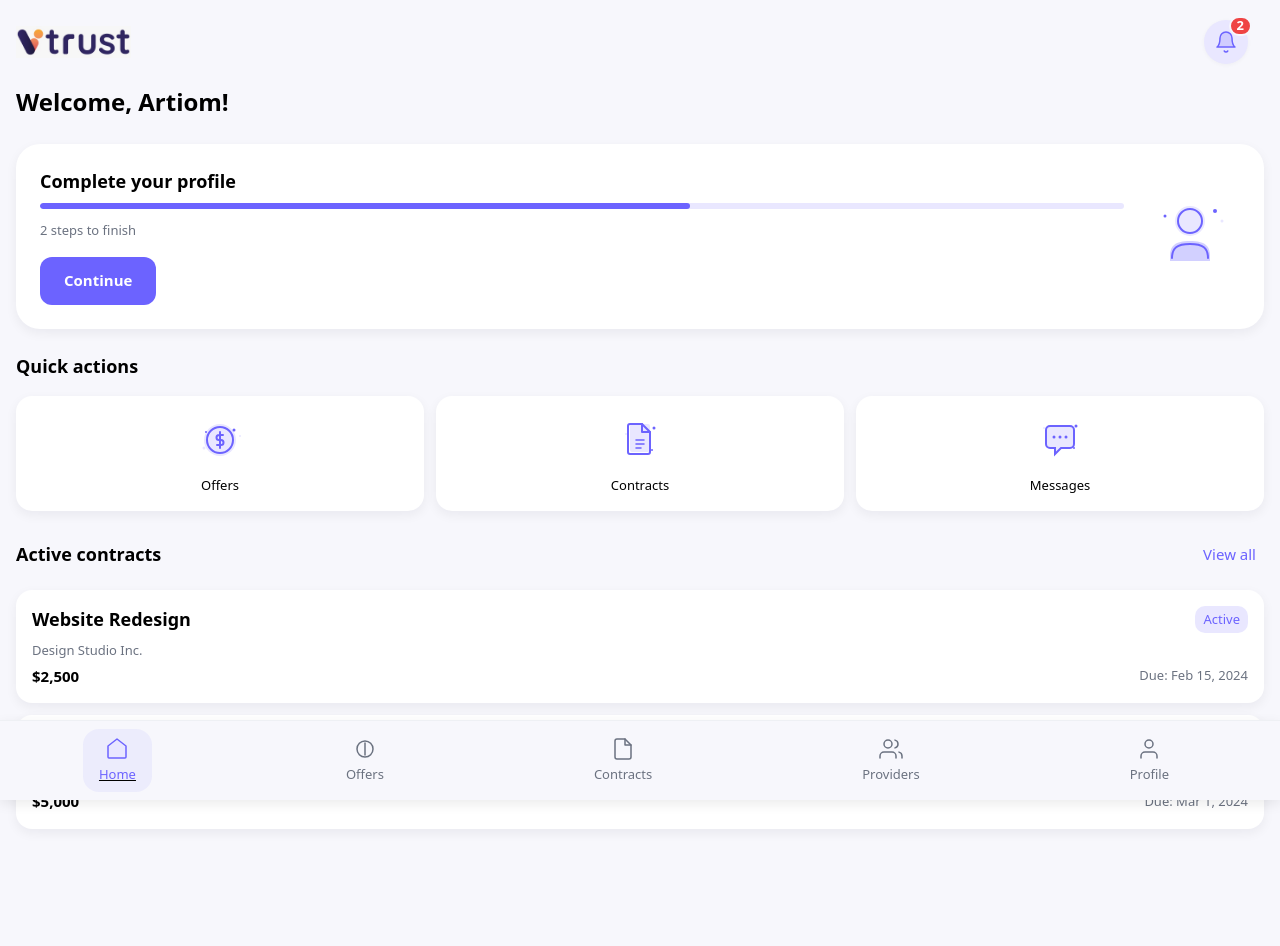
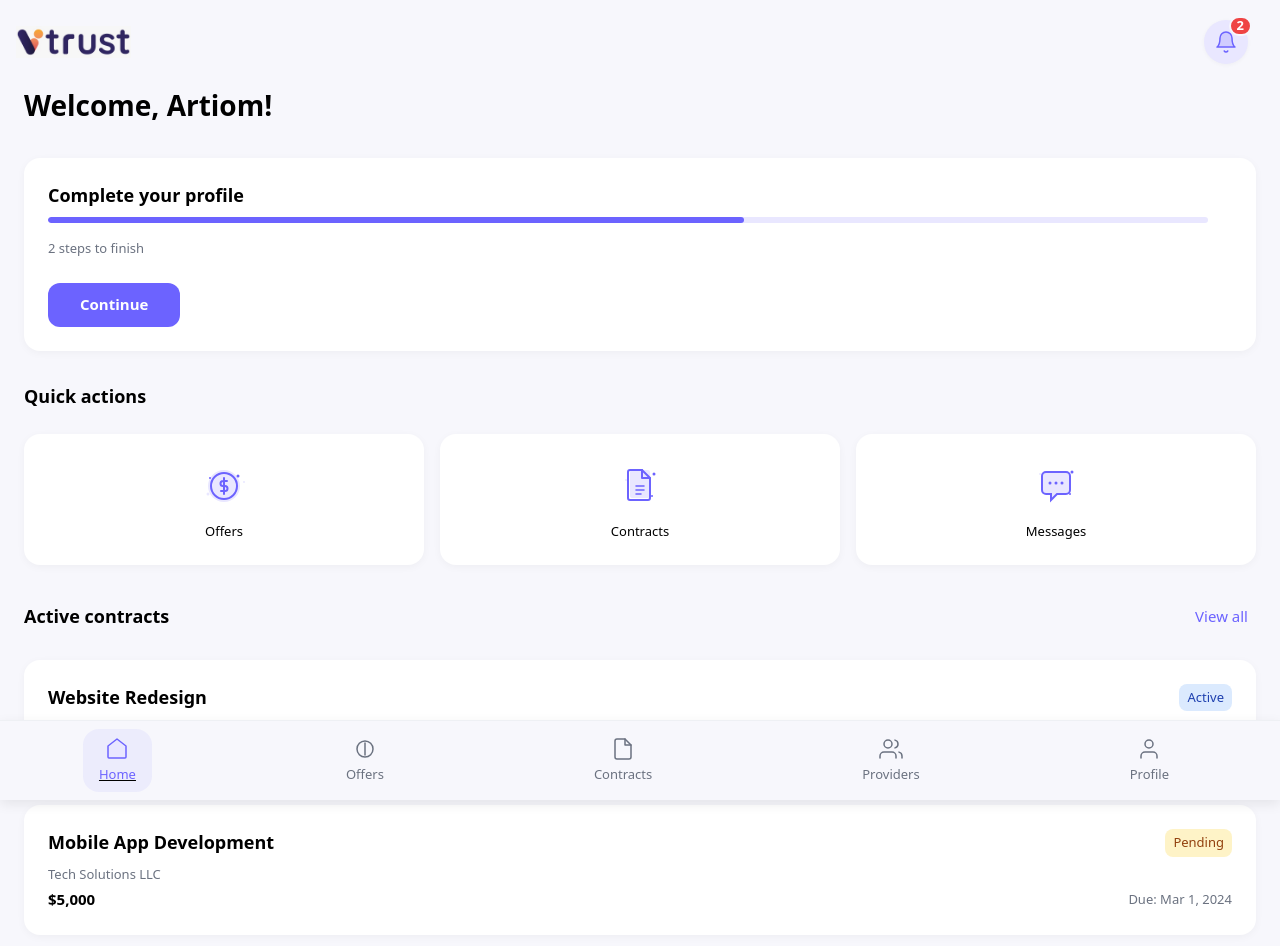
Before and after one commit to darkarki83/wireframe-app, a React (Vite) app: page /main in a window 1280 px wide. Shown: the top 946 px of the page. Built offline with nearby package versions, Linux system fonts and the light colour scheme.

Commit message:
Menu update + main page

```diff
--- a/src/app/routes.tsx
+++ b/src/app/routes.tsx
@@ -63,7 +63,7 @@
       </div>
 
       {/* Bottom Navigation */}
-      <nav className="fixed bottom-0 left-0 right-0 bg-base-background border-t border-base-border flex justify-around py-sm shadow-md">
+      <nav className="fixed bottom-0 left-0 right-0 bg-base-background border-t border-base-border flex justify-around items-center py-sm shadow-md">
         <NavLink to="/main">
           {({ isActive }) => (
             <div className={`flex flex-col items-center gap-xs px-md py-sm rounded-lg transition-all duration-200 ${isActive ? 'text-primary-main bg-primary-subtle' : 'text-text-secondary'
--- a/src/pages/main/MainPage.tsx
+++ b/src/pages/main/MainPage.tsx
@@ -1,6 +1,5 @@
 import React from 'react'
 import { useNavigate } from 'react-router-dom'
-import { colors, typography, spacing, shadows, borderRadius, components } from '../../lib/designTokens'
 
 const MainPage: React.FC = () => {
   const navigate = useNavigate()
@@ -11,184 +10,93 @@
     { id: 2, title: 'Mobile App Development', provider: 'Tech Solutions LLC', status: 'pending', amount: '$5,000', dueDate: 'Mar 1, 2024' },
   ]
 
-  const getStatusStyle = (status: string) => {
-    const statusMap: Record<string, { bg: string; text: string }> = {
-      active: colors.state.active,
-      pending: colors.state.pending,
-      completed: colors.state.completed,
+  const getStatusClasses = (status: string) => {
+    const statusMap: Record<string, string> = {
+      active: 'bg-state-active-bg text-state-active-text',
+      pending: 'bg-state-pending-bg text-state-pending-text',
+      completed: 'bg-state-completed-bg text-state-completed-text',
     }
-    return statusMap[status.toLowerCase()] || colors.state.draft
+    return statusMap[status.toLowerCase()] || 'bg-state-draft-bg text-state-draft-text'
   }
 
   return (
-    <div style={{
-      minHeight: '100vh',
-      background: colors.base.background,
-      paddingBottom: '80px',
-    }}>
+    <div className="min-h-screen bg-base-background pb-20">
       {/* Welcome Header */}
-      <div style={{
-        padding: `0 ${spacing.lg} ${spacing.xl}`,
-      }}>
-        <h1 style={{
-          fontSize: typography.fontSize.h1,
-          fontWeight: typography.fontWeight.semibold,
-          color: colors.text.primary,
-          margin: 0,
-        }}>
+      <div className="px-lg pb-xl">
+        <h1 className="text-h1 font-semibold text-text-primary m-0">
           Welcome, Artiom!
         </h1>
       </div>
 
       {/* Hero Banner Card - "Finish your profile" style */}
-      <div style={{
-        padding: `0 ${spacing.lg} ${spacing.xl}`,
-      }}>
-        <div style={{
-          ...components.hero,
-          display: 'flex',
-          alignItems: 'center',
-          gap: spacing.lg,
-          background: colors.base.surface,
-        }}>
+      <div className="px-lg pb-xl">
+        <div className="flex items-center gap-lg bg-base-surface p-lg rounded-lg shadow-base">
           {/* Left side - Content */}
-          <div style={{ flex: 1 }}>
-            <h2 style={{
-              fontSize: typography.fontSize.h2,
-              fontWeight: typography.fontWeight.semibold,
-              color: colors.text.primary,
-              margin: 0,
-              marginBottom: spacing.sm,
-            }}>
+          <div className="flex-1">
+            <h2 className="text-h2 font-semibold text-text-primary m-0 mb-sm">
               Complete your profile
             </h2>
 
             {/* Progress bar */}
-            <div style={{
-              background: colors.primary.light,
-              height: '6px',
-              borderRadius: '3px',
-              marginBottom: spacing.md,
-              overflow: 'hidden',
-            }}>
-              <div style={{
-                background: colors.primary.main,
-                height: '100%',
-                width: '60%',
-                borderRadius: '3px',
-              }} />
+            <div className="bg-primary-light h-1.5 rounded-sm mb-md overflow-hidden">
+              <div className="bg-primary-main h-full w-3/5 rounded-sm" />
             </div>
 
-            <p style={{
-              fontSize: typography.fontSize.caption,
-              color: colors.text.secondary,
-              margin: 0,
-              marginBottom: spacing.lg,
-            }}>
+            <p className="text-caption text-text-secondary m-0 mb-lg">
               2 steps to finish
             </p>
 
             <button
               onClick={() => navigate('/user/edit')}
-              style={{
-                ...components.button.primary,
-                padding: `0 ${spacing.xl}`,
-                cursor: 'pointer',
-                border: 'none',
-                fontSize: typography.fontSize.body,
-                fontWeight: typography.fontWeight.semibold,
-              }}
+              className="bg-primary-main hover:bg-primary-hover text-text-inverse h-11 rounded-md px-xl cursor-pointer border-none text-body font-semibold transition-colors duration-200"
             >
               Continue
             </button>
           </div>
 
           {/* Right side - Illustration (duotone style) */}
-          <div style={{
-            width: '100px',
-            height: '100px',
-            flexShrink: 0,
-          }}>
+          <div className="w-25 h-25 flex-shrink-0">
             <svg viewBox="0 0 100 100" fill="none">
               {/* Duotone illustration - simplified user/profile icon */}
-              <circle cx="50" cy="35" r="15" fill={colors.primary.light} />
-              <path d="M30 70 C30 60, 35 55, 50 55 C65 55, 70 60, 70 70 L70 75 L30 75 Z" fill={colors.primary.main} opacity="0.3" />
-              <circle cx="50" cy="35" r="12" stroke={colors.primary.main} strokeWidth="2" fill="none" />
-              <path d="M32 72 C32 62, 37 58, 50 58 C63 58, 68 62, 68 72" stroke={colors.primary.main} strokeWidth="2" strokeLinecap="round" fill="none" />
+              <circle cx="50" cy="35" r="15" fill="#E9E7FF" />
+              <path d="M30 70 C30 60, 35 55, 50 55 C65 55, 70 60, 70 70 L70 75 L30 75 Z" fill="#6C63FF" opacity="0.3" />
+              <circle cx="50" cy="35" r="12" stroke="#6C63FF" strokeWidth="2" fill="none" />
+              <path d="M32 72 C32 62, 37 58, 50 58 C63 58, 68 62, 68 72" stroke="#6C63FF" strokeWidth="2" strokeLinecap="round" fill="none" />
               {/* Sparkles */}
-              <circle cx="75" cy="25" r="2" fill={colors.primary.main} />
-              <circle cx="82" cy="35" r="1.5" fill={colors.primary.light} />
-              <circle cx="25" cy="30" r="1.5" fill={colors.primary.main} />
+              <circle cx="75" cy="25" r="2" fill="#6C63FF" />
+              <circle cx="82" cy="35" r="1.5" fill="#E9E7FF" />
+              <circle cx="25" cy="30" r="1.5" fill="#6C63FF" />
             </svg>
           </div>
         </div>
       </div>
 
       {/* Quick Actions - 3 tiles like "Your products" */}
-      <div style={{
-        padding: `0 ${spacing.lg} ${spacing.xl}`,
-      }}>
-        <h2 style={{
-          fontSize: typography.fontSize.h2,
-          fontWeight: typography.fontWeight.semibold,
-          color: colors.text.primary,
-          margin: 0,
-          marginBottom: spacing.lg,
-        }}>
+      <div className="px-lg pb-xl">
+        <h2 className="text-h2 font-semibold text-text-primary m-0 mb-lg">
           Quick actions
         </h2>
 
-        <div style={{
-          display: 'grid',
-          gridTemplateColumns: 'repeat(3, 1fr)',
-          gap: spacing.md,
-        }}>
+        <div className="grid grid-cols-3 gap-md">
           {/* Offers Card */}
           <button
             onClick={() => navigate('/offers')}
-            style={{
-              ...components.card,
-              display: 'flex',
-              flexDirection: 'column',
-              alignItems: 'center',
-              gap: spacing.sm,
-              cursor: 'pointer',
-              border: 'none',
-              padding: spacing.lg,
-              transition: 'all 0.2s ease',
-            }}
-            onMouseEnter={(e) => {
-              e.currentTarget.style.transform = 'translateY(-2px)'
-              e.currentTarget.style.boxShadow = shadows.md
-            }}
-            onMouseLeave={(e) => {
-              e.currentTarget.style.transform = 'translateY(0)'
-              e.currentTarget.style.boxShadow = shadows.base
-            }}
+            className="bg-base-surface rounded-lg shadow-base p-lg flex flex-col items-center gap-sm cursor-pointer border-none transition-all duration-200 hover:-translate-y-0.5 hover:shadow-md"
           >
-            <div style={{
-              width: '56px',
-              height: '56px',
-              position: 'relative',
-            }}>
+            <div className="w-14 h-14 relative">
               <svg viewBox="0 0 56 56" fill="none">
                 {/* Duotone Offers icon - Dollar coin with sparkles */}
-                <circle cx="28" cy="28" r="16" fill={colors.primary.light} />
-                <circle cx="28" cy="28" r="13" stroke={colors.primary.main} strokeWidth="2" fill="none" />
-                <path d="M28 20v16M31 23h-4a2.5 2.5 0 0 0 0 5h2a2.5 2.5 0 0 1 0 5h-4" stroke={colors.primary.main} strokeWidth="2" strokeLinecap="round" />
+                <circle cx="28" cy="28" r="16" fill="#E9E7FF" />
+                <circle cx="28" cy="28" r="13" stroke="#6C63FF" strokeWidth="2" fill="none" />
+                <path d="M28 20v16M31 23h-4a2.5 2.5 0 0 0 0 5h2a2.5 2.5 0 0 1 0 5h-4" stroke="#6C63FF" strokeWidth="2" strokeLinecap="round" />
                 {/* Sparkles */}
-                <circle cx="42" cy="18" r="1.5" fill={colors.primary.main} />
-                <circle cx="48" cy="24" r="1" fill={colors.primary.light} />
-                <circle cx="14" cy="20" r="1" fill={colors.primary.main} />
-                <circle cx="12" cy="36" r="1.5" fill={colors.primary.light} />
+                <circle cx="42" cy="18" r="1.5" fill="#6C63FF" />
+                <circle cx="48" cy="24" r="1" fill="#E9E7FF" />
+                <circle cx="14" cy="20" r="1" fill="#6C63FF" />
+                <circle cx="12" cy="36" r="1.5" fill="#E9E7FF" />
               </svg>
             </div>
-            <span style={{
-              fontSize: typography.fontSize.caption,
-              fontWeight: typography.fontWeight.medium,
-              color: colors.text.primary,
-              textAlign: 'center',
-            }}>
+            <span className="text-caption font-medium text-text-primary text-center">
               Offers
             </span>
           </button>
@@ -196,49 +104,22 @@
           {/* Contracts Card */}
           <button
             onClick={() => navigate('/contracts')}
-            style={{
-              ...components.card,
-              display: 'flex',
-              flexDirection: 'column',
-              alignItems: 'center',
-              gap: spacing.sm,
-              cursor: 'pointer',
-              border: 'none',
-              padding: spacing.lg,
-              transition: 'all 0.2s ease',
-            }}
-            onMouseEnter={(e) => {
-              e.currentTarget.style.transform = 'translateY(-2px)'
-              e.currentTarget.style.boxShadow = shadows.md
-            }}
-            onMouseLeave={(e) => {
-              e.currentTarget.style.transform = 'translateY(0)'
-              e.currentTarget.style.boxShadow = shadows.base
-            }}
+            className="bg-base-surface rounded-lg shadow-base p-lg flex flex-col items-center gap-sm cursor-pointer border-none transition-all duration-200 hover:-translate-y-0.5 hover:shadow-md"
           >
-            <div style={{
-              width: '56px',
-              height: '56px',
-              position: 'relative',
-            }}>
+            <div className="w-14 h-14 relative">
               <svg viewBox="0 0 56 56" fill="none">
                 {/* Duotone Contracts icon - Document with checkmark */}
-                <rect x="18" y="12" width="20" height="28" rx="2" fill={colors.primary.light} />
-                <path d="M18 12h12l8 8v20a2 2 0 0 1-2 2H18a2 2 0 0 1-2-2V14a2 2 0 0 1 2-2z" stroke={colors.primary.main} strokeWidth="2" fill="none" />
-                <path d="M30 12v8h8" stroke={colors.primary.main} strokeWidth="2" strokeLinecap="round" strokeLinejoin="round" fill="none" />
-                <path d="M24 28h8M24 32h8M24 36h5" stroke={colors.primary.main} strokeWidth="1.5" strokeLinecap="round" />
+                <rect x="18" y="12" width="20" height="28" rx="2" fill="#E9E7FF" />
+                <path d="M18 12h12l8 8v20a2 2 0 0 1-2 2H18a2 2 0 0 1-2-2V14a2 2 0 0 1 2-2z" stroke="#6C63FF" strokeWidth="2" fill="none" />
+                <path d="M30 12v8h8" stroke="#6C63FF" strokeWidth="2" strokeLinecap="round" strokeLinejoin="round" fill="none" />
+                <path d="M24 28h8M24 32h8M24 36h5" stroke="#6C63FF" strokeWidth="1.5" strokeLinecap="round" />
                 {/* Sparkles */}
-                <circle cx="42" cy="16" r="1.5" fill={colors.primary.main} />
-                <circle cx="14" cy="22" r="1" fill={colors.primary.light} />
-                <circle cx="40" cy="38" r="1" fill={colors.primary.main} />
+                <circle cx="42" cy="16" r="1.5" fill="#6C63FF" />
+                <circle cx="14" cy="22" r="1" fill="#E9E7FF" />
+                <circle cx="40" cy="38" r="1" fill="#6C63FF" />
               </svg>
             </div>
-            <span style={{
-              fontSize: typography.fontSize.caption,
-              fontWeight: typography.fontWeight.medium,
-              color: colors.text.primary,
-              textAlign: 'center',
-            }}>
+            <span className="text-caption font-medium text-text-primary text-center">
               Contracts
             </span>
           </button>
@@ -246,51 +127,24 @@
           {/* Messages Card */}
           <button
             onClick={() => navigate('/chats')}
-            style={{
-              ...components.card,
-              display: 'flex',
-              flexDirection: 'column',
-              alignItems: 'center',
-              gap: spacing.sm,
-              cursor: 'pointer',
-              border: 'none',
-              padding: spacing.lg,
-              transition: 'all 0.2s ease',
-            }}
-            onMouseEnter={(e) => {
-              e.currentTarget.style.transform = 'translateY(-2px)'
-              e.currentTarget.style.boxShadow = shadows.md
-            }}
-            onMouseLeave={(e) => {
-              e.currentTarget.style.transform = 'translateY(0)'
-              e.currentTarget.style.boxShadow = shadows.base
-            }}
+            className="bg-base-surface rounded-lg shadow-base p-lg flex flex-col items-center gap-sm cursor-pointer border-none transition-all duration-200 hover:-translate-y-0.5 hover:shadow-md"
           >
-            <div style={{
-              width: '56px',
-              height: '56px',
-              position: 'relative',
-            }}>
+            <div className="w-14 h-14 relative">
               <svg viewBox="0 0 56 56" fill="none">
                 {/* Duotone Messages icon - Chat bubble with dots */}
-                <path d="M14 18a4 4 0 0 1 4-4h20a4 4 0 0 1 4 4v14a4 4 0 0 1-4 4h-9l-6 6v-6h-5a4 4 0 0 1-4-4V18z" fill={colors.primary.light} />
-                <path d="M14 18a4 4 0 0 1 4-4h20a4 4 0 0 1 4 4v14a4 4 0 0 1-4 4h-9l-6 6v-6h-5a4 4 0 0 1-4-4V18z" stroke={colors.primary.main} strokeWidth="2" fill="none" />
+                <path d="M14 18a4 4 0 0 1 4-4h20a4 4 0 0 1 4 4v14a4 4 0 0 1-4 4h-9l-6 6v-6h-5a4 4 0 0 1-4-4V18z" fill="#E9E7FF" />
+                <path d="M14 18a4 4 0 0 1 4-4h20a4 4 0 0 1 4 4v14a4 4 0 0 1-4 4h-9l-6 6v-6h-5a4 4 0 0 1-4-4V18z" stroke="#6C63FF" strokeWidth="2" fill="none" />
                 {/* Chat dots */}
-                <circle cx="22" cy="25" r="1.5" fill={colors.primary.main} />
-                <circle cx="28" cy="25" r="1.5" fill={colors.primary.main} />
-                <circle cx="34" cy="25" r="1.5" fill={colors.primary.main} />
+                <circle cx="22" cy="25" r="1.5" fill="#6C63FF" />
+                <circle cx="28" cy="25" r="1.5" fill="#6C63FF" />
+                <circle cx="34" cy="25" r="1.5" fill="#6C63FF" />
                 {/* Sparkles */}
-                <circle cx="44" cy="14" r="1.5" fill={colors.primary.main} />
-                <circle cx="12" cy="16" r="1" fill={colors.primary.light} />
-                <circle cx="42" cy="36" r="1" fill={colors.primary.main} />
+                <circle cx="44" cy="14" r="1.5" fill="#6C63FF" />
+                <circle cx="12" cy="16" r="1" fill="#E9E7FF" />
+                <circle cx="42" cy="36" r="1" fill="#6C63FF" />
               </svg>
             </div>
-            <span style={{
-              fontSize: typography.fontSize.caption,
-              fontWeight: typography.fontWeight.medium,
-              color: colors.text.primary,
-              textAlign: 'center',
-            }}>
+            <span className="text-caption font-medium text-text-primary text-center">
               Messages
             </span>
           </button>
@@ -298,116 +152,44 @@
       </div>
 
       {/* Active Contracts Section */}
-      <div style={{
-        padding: `0 ${spacing.lg} ${spacing.xl}`,
-      }}>
-        <div style={{
-          display: 'flex',
-          justifyContent: 'space-between',
-          alignItems: 'center',
-          marginBottom: spacing.lg,
-        }}>
-          <h2 style={{
-            fontSize: typography.fontSize.h2,
-            fontWeight: typography.fontWeight.semibold,
-            color: colors.text.primary,
-            margin: 0,
-          }}>
+      <div className="px-lg pb-xl">
+        <div className="flex justify-between items-center mb-lg">
+          <h2 className="text-h2 font-semibold text-text-primary m-0">
             Active contracts
           </h2>
           <button
             onClick={() => navigate('/contracts')}
-            style={{
-              background: 'transparent',
-              border: 'none',
-              color: colors.primary.main,
-              fontSize: typography.fontSize.body,
-              fontWeight: typography.fontWeight.medium,
-              cursor: 'pointer',
-              padding: spacing.sm,
-            }}
+            className="bg-transparent border-none text-primary-main text-body font-medium cursor-pointer p-sm hover:underline"
           >
             View all
           </button>
         </div>
 
-        <div style={{
-          display: 'flex',
-          flexDirection: 'column',
-          gap: spacing.md,
-        }}>
+        <div className="flex flex-col gap-md">
           {activeContracts.map((contract) => {
-            const statusStyle = getStatusStyle(contract.status)
+            const statusClasses = getStatusClasses(contract.status)
             return (
               <div
                 key={contract.id}
                 onClick={() => navigate(`/contracts/${contract.id}`)}
-                style={{
-                  ...components.card,
-                  cursor: 'pointer',
-                  transition: 'all 0.2s ease',
-                }}
-                onMouseEnter={(e) => {
-                  e.currentTarget.style.transform = 'translateY(-2px)'
-                  e.currentTarget.style.boxShadow = shadows.md
-                }}
-                onMouseLeave={(e) => {
-                  e.currentTarget.style.transform = 'translateY(0)'
-                  e.currentTarget.style.boxShadow = shadows.base
-                }}
+                className="bg-base-surface rounded-lg shadow-base p-lg cursor-pointer transition-all duration-200 hover:-translate-y-0.5 hover:shadow-md"
               >
-                <div style={{
-                  display: 'flex',
-                  justifyContent: 'space-between',
-                  alignItems: 'flex-start',
-                  marginBottom: spacing.sm,
-                }}>
-                  <h3 style={{
-                    fontSize: typography.fontSize.h2,
-                    fontWeight: typography.fontWeight.semibold,
-                    color: colors.text.primary,
-                    margin: 0,
-                    flex: 1,
-                  }}>
+                <div className="flex justify-between items-start mb-sm">
+                  <h3 className="text-h2 font-semibold text-text-primary m-0 flex-1">
                     {contract.title}
                   </h3>
-                  <span style={{
-                    fontSize: typography.fontSize.caption,
-                    fontWeight: typography.fontWeight.medium,
-                    color: statusStyle.text,
-                    background: statusStyle.bg,
-                    padding: `4px ${spacing.sm}`,
-                    borderRadius: borderRadius.sm,
-                    whiteSpace: 'nowrap',
-                    marginLeft: spacing.sm,
-                  }}>
+                  <span className={`text-caption font-medium px-sm py-1 rounded-sm whitespace-nowrap ml-sm ${statusClasses}`}>
                     {contract.status.charAt(0).toUpperCase() + contract.status.slice(1)}
                   </span>
                 </div>
-                <p style={{
-                  fontSize: typography.fontSize.caption,
-                  color: colors.text.secondary,
-                  margin: 0,
-                  marginBottom: spacing.xs,
-                }}>
+                <p className="text-caption text-text-secondary m-0 mb-xs">
                   {contract.provider}
                 </p>
-                <div style={{
-                  display: 'flex',
-                  justifyContent: 'space-between',
-                  alignItems: 'center',
-                }}>
-                  <span style={{
-                    fontSize: typography.fontSize.body,
-                    fontWeight: typography.fontWeight.semibold,
-                    color: colors.text.primary,
-                  }}>
+                <div className="flex justify-between items-center">
+                  <span className="text-body font-semibold text-text-primary">
                     {contract.amount}
                   </span>
-                  <span style={{
-                    fontSize: typography.fontSize.caption,
-                    color: colors.text.secondary,
-                  }}>
+                  <span className="text-caption text-text-secondary">
                     Due: {contract.dueDate}
                   </span>
                 </div>
```
